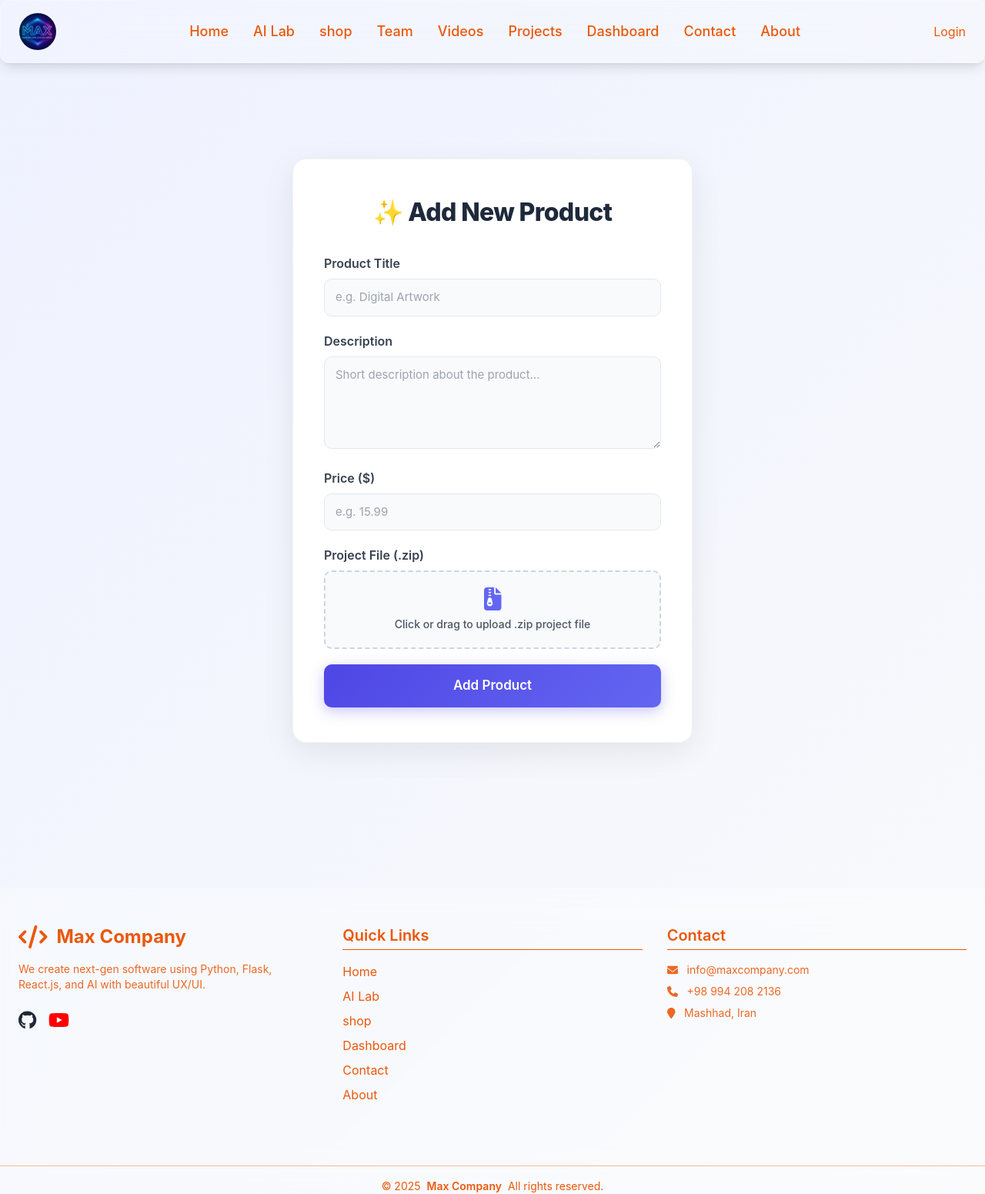
After one commit to amiryousef87/first-project-from-max, a Flask app: page /add_product in a window 1280 px wide. The commit adds this page. Shown: the whole page at 77% size. Run offline with Flask 3, Linux system fonts and the light colour scheme; some libraries are stand-ins or nearby versions.

Commit message:
صفحه شاپ درسته و از طریق  فایل اضافه کردن محصولات میشه کنترل کرد و اینها

```diff
--- a/app.py
+++ b/app.py
@@ -1,6 +1,7 @@
 import matplotlib.pyplot as plt
 import os
-os.environ['OAUTHLIB_INSECURE_TRANSPORT'] = '1'
+
+os.environ["OAUTHLIB_INSECURE_TRANSPORT"] = "1"
 from io import BytesIO
 import re
 import logging
@@ -28,7 +29,7 @@ from flask_login import (
 from flask_migrate import Migrate
 from sqlalchemy import text
 from werkzeug.security import generate_password_hash, check_password_hash
-from werkzeug.utils import secure_filename, safe_join
+from werkzeug.utils import secure_filename, safe_join, secure_filename
 from models import db, Project, Product, User, Session, TeamMember
 from user_agents import parse
 from datetime import datetime, timedelta
@@ -80,6 +81,15 @@ AVATAR_UPLOAD_FOLDER = os.path.join(app.static_folder, "uploads", "avatars")
 AVATAR_ALLOWED_EXT = {".png", ".jpg", ".jpeg", ".gif"}
 if not os.path.exists(AVATAR_UPLOAD_FOLDER):
     os.makedirs(AVATAR_UPLOAD_FOLDER, exist_ok=True)
+# مسیر برای پروژه‌ها
+UPLOAD_PROJECTS_FOLDER = os.path.join(app.static_folder, "uploads", "projects")
+if not os.path.exists(UPLOAD_PROJECTS_FOLDER):
+    os.makedirs(UPLOAD_PROJECTS_FOLDER, exist_ok=True)
+
+
+def allowed_file(filename, allowed_ext):
+    ext = os.path.splitext(filename)[1].lower()
+    return ext in allowed_ext
 
 
 # Google OAuth setup
@@ -156,6 +166,28 @@ def load_user(user_id):
 
 
 # صفحات عمومی
+
+@app.route("/add_product", methods=["GET", "POST"])
+def add_product():
+    if request.method == "POST":
+        title = request.form.get("title")
+        description = request.form.get("description")
+        price = request.form.get("price")
+
+        new_product = Product(
+            name=title,
+            description=description,
+            price=float(price),
+            image=None
+        )
+        db.session.add(new_product)
+        db.session.commit()
+        return redirect(url_for("add_product"))
+
+    products = Product.query.order_by(Product.id.desc()).all()
+    return render_template("add_product.html", products=products)
+
+
 @app.route("/")
 def index():
     return render_template("index.html")
@@ -169,7 +201,8 @@ def about():
 @app.route("/shop")
 def shop():
     products = Product.query.all()
-    return render_template("shop.html")
+    return render_template("shop.html", products=products)
+
     # , products=products
 
 
--- /dev/null
+++ b/templates/add_product.html
@@ -0,0 +1,234 @@
+{% extends "base.html" %} {% block content %}
+
+<style>
+  /* 🌈 Modern Product Form Styling */
+  body {
+    background: linear-gradient(135deg, #eef2ff 0%, #f9fafb 100%);
+    font-family: "Inter", sans-serif;
+  }
+
+  .product-form-container {
+    max-width: 520px;
+    margin: 60px auto;
+    background: #fff;
+    padding: 45px 40px;
+    border-radius: 18px;
+    box-shadow: 0 12px 40px rgba(0, 0, 0, 0.08);
+    border: 1px solid rgba(0, 0, 0, 0.05);
+    transition: transform 0.3s ease, box-shadow 0.3s ease;
+  }
+
+  .product-form-container:hover {
+    transform: translateY(-4px);
+    box-shadow: 0 18px 50px rgba(0, 0, 0, 0.1);
+  }
+
+  .product-form-container h1 {
+    text-align: center;
+    color: #1e293b;
+    margin-bottom: 30px;
+    font-size: 2rem;
+    font-weight: 800;
+    letter-spacing: -0.02em;
+  }
+
+  .form-group {
+    margin-bottom: 20px;
+  }
+
+  .form-group label {
+    display: block;
+    font-weight: 600;
+    color: #374151;
+    margin-bottom: 8px;
+  }
+
+  .product-form-container input[type="text"],
+  .product-form-container input[type="number"],
+  .product-form-container textarea {
+    width: 100%;
+    padding: 12px 14px;
+    border: 1.5px solid #e2e8f0;
+    border-radius: 10px;
+    background-color: #f9fafb;
+    font-size: 15px;
+    transition: 0.3s ease;
+  }
+
+  .product-form-container input:focus,
+  .product-form-container textarea:focus {
+    outline: none;
+    border-color: #6366f1;
+    box-shadow: 0 0 0 3px rgba(99, 102, 241, 0.15);
+    background-color: #fff;
+  }
+
+  .product-form-container textarea {
+    resize: vertical;
+    min-height: 120px;
+  }
+
+  /* 📂 Custom File Upload Styling */
+  .file-upload-box {
+    border: 2px dashed #cbd5e1;
+    background: #f8fafc;
+    padding: 20px;
+    border-radius: 10px;
+    text-align: center;
+    cursor: pointer;
+    transition: 0.25s ease;
+  }
+
+  .file-upload-box:hover {
+    border-color: #6366f1;
+    background: #f1f5ff;
+  }
+
+  .file-upload-box span {
+    display: block;
+    color: #4b5563;
+    font-weight: 500;
+    font-size: 14px;
+    margin-top: 5px;
+  }
+
+  input[type="file"] {
+    display: none;
+  }
+
+  /* ✨ Submit Button */
+  .product-form-container button[type="submit"] {
+    width: 100%;
+    padding: 15px;
+    background: linear-gradient(135deg, #4f46e5, #6366f1);
+    color: white;
+    font-size: 17px;
+    font-weight: 600;
+    border: none;
+    border-radius: 10px;
+    cursor: pointer;
+    transition: 0.25s ease;
+    box-shadow: 0 5px 18px rgba(79, 70, 229, 0.3);
+  }
+
+  .product-form-container button[type="submit"]:hover {
+    background: linear-gradient(135deg, #4338ca, #4f46e5);
+    transform: translateY(-1px);
+    box-shadow: 0 7px 22px rgba(79, 70, 229, 0.4);
+  }
+
+  .product-form-container button[type="submit"]:active {
+    transform: translateY(1px);
+  }
+  .products-list {
+    max-width: 800px;
+    margin: 50px auto 100px auto;
+    padding: 25px;
+    background: #fff;
+    border-radius: 18px;
+    box-shadow: 0 12px 30px rgba(0, 0, 0, 0.08);
+    border: 1px solid rgba(0, 0, 0, 0.05);
+  }
+
+  .products-list h2 {
+    text-align: center;
+    margin-bottom: 25px;
+    font-size: 1.8rem;
+    font-weight: 700;
+    color: #1e293b;
+  }
+
+  .product-item {
+    padding: 15px 20px;
+    border-radius: 12px;
+    border: 1px solid #e5e7eb;
+    margin-bottom: 15px;
+    transition: 0.25s ease;
+    background: #f9fafb;
+  }
+
+  .product-item:hover {
+    background: #f1f5ff;
+    transform: translateY(-2px);
+  }
+
+  .product-item h3 {
+    font-size: 1.2rem;
+    font-weight: 600;
+    color: #4f46e5;
+  }
+
+  .product-item p {
+    color: #374151;
+    font-size: 0.95rem;
+    margin: 5px 0;
+  }
+
+  .product-item span {
+    font-weight: 700;
+    color: #16a34a;
+  }
+</style>
+
+<div class="product-form-container">
+  <h1>✨ Add New Product</h1>
+
+  <form method="POST" enctype="multipart/form-data">
+    <div class="form-group">
+      <label for="title">Product Title</label>
+      <input
+        type="text"
+        id="title"
+        name="title"
+        placeholder="e.g. Digital Artwork"
+        required
+      />
+    </div>
+
+    <div class="form-group">
+      <label for="description">Description</label>
+      <textarea
+        id="description"
+        name="description"
+        placeholder="Short description about the product..."
+        required
+      ></textarea>
+    </div>
+
+    <div class="form-group">
+      <label for="price">Price ($)</label>
+      <input
+        type="number"
+        step="0.01"
+        id="price"
+        name="price"
+        placeholder="e.g. 15.99"
+        required
+      />
+    </div>
+
+    <div class="form-group">
+      <label>Project File (.zip)</label>
+      <label class="file-upload-box">
+        <input type="file" name="project_file" accept=".zip" required />
+        <i class="fa-solid fa-file-zipper text-indigo-500 text-3xl"></i>
+        <span>Click or drag to upload .zip project file</span>
+      </label>
+    </div>
+
+    <button type="submit">Add Product</button>
+  </form>
+</div>
+
+{% if products %}
+<div class="products-list">
+  <h2>📦 All Products</h2>
+  {% for product in products %}
+  <div class="product-item">
+    <h3>{{ product.name }}</h3>
+    <p>{{ product.description }}</p>
+    <span>${{ "%.2f"|format(product.price) }}</span>
+  </div>
+  {% endfor %}
+</div>
+{% endif %} {% endblock %}
```
Also changed, not shown: models.py (+3 -4 lines), templates/admin.html (+8 -0 lines), templates/setting.html (+8 -1 lines), templates/shop.html (+31 -36 lines), templates/users.html (+8 -0 lines), 1 other file.
